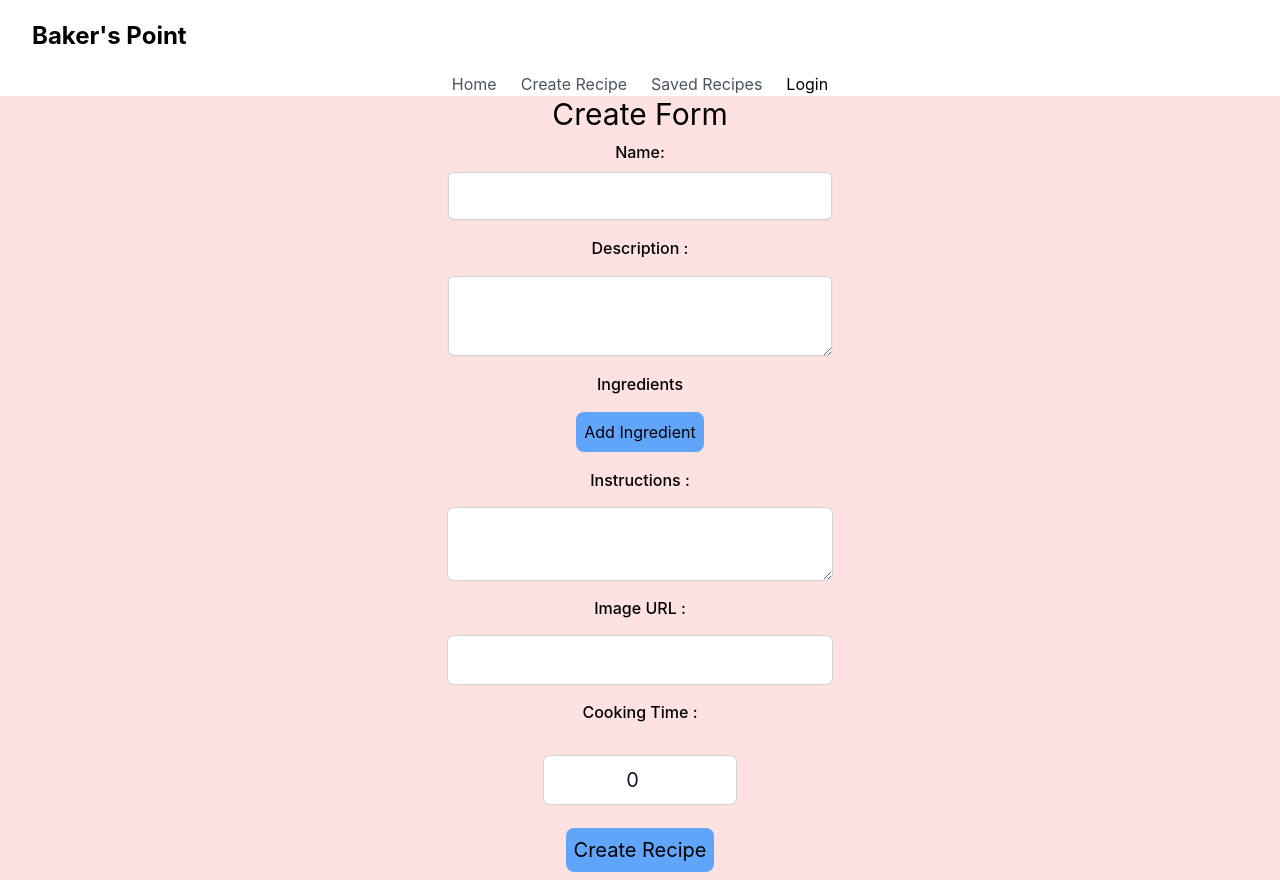
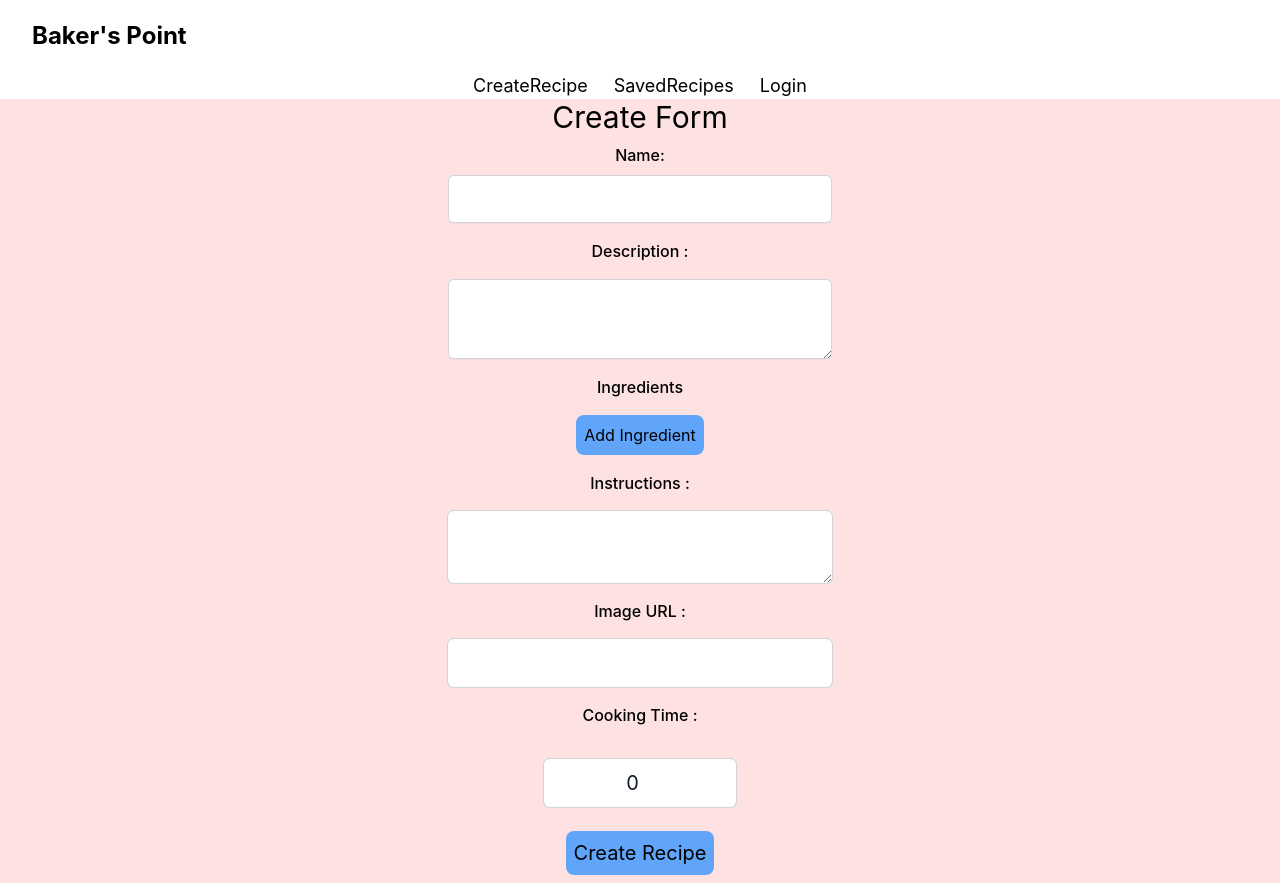
Before and after one commit to rashi-06/bakersPoint, a React (Create React App) app in the folder client/: page /createRecipe in a window 1280 px wide. Built offline with nearby package versions, Linux system fonts and the light colour scheme.

Commit message:
Changes in Navbar

```diff
--- a/client/src/components/Navbar.jsx
+++ b/client/src/components/Navbar.jsx
@@ -62,17 +62,17 @@ const Navbar = () => {
             </div>
           </div>
         </div>
-        {/* <div className='nav-links'>
+        <div className='nav-links ${mobileMenu ? "block" : "hidden"}'>
             <Link to={"/"} className='links sm:hidden md:hidden'>Home</Link>
             <Link to={"/createRecipe"} className='links'>CreateRecipe</Link>
             <Link to={"/savedRecipes"} className='links'>SavedRecipes</Link>
             {!cookies.access_token ? (<Link to={"/login"} className='links'>Login</Link>):(
               <button onClick={logout}>Logout</button>
-            )} */}
+            )}
 
-        {/* </div> */}
+         </div>
 
-        <div>
+        {/* <div>
             <div
               className={`flex-1 justify-self-center pb-3 mt-8 md:block md:pb-0 md:mt-0 ${
                 mobileMenu ? "block" : "hidden"}`}>
@@ -90,8 +90,8 @@ const Navbar = () => {
                               <button onClick={logout}>Logout</button>
                             )}
                         </ul>
-                    </div>
-                </div>
+                    </div> */}
+                {/* </div> */}
             {/* </div> */}
     </header>
   )
```
